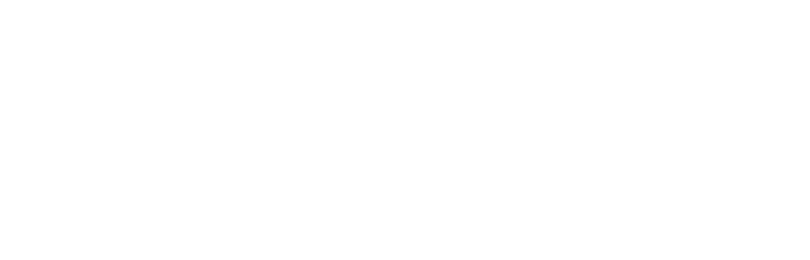
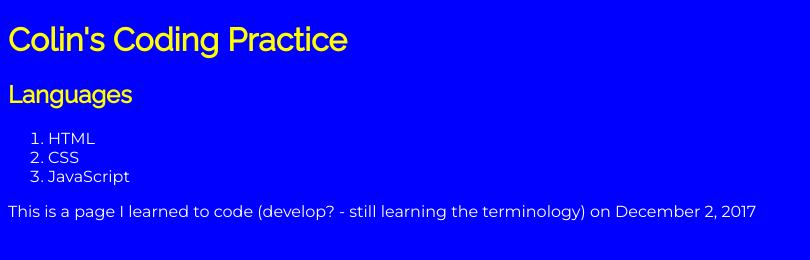
Before and after one commit to colinmartin13/Code-Testing, a plain HTML site: page index.html in a window 1280 px wide. Shown: the whole page, without its empty margins (0-810 px from the left). Drawn offline with Linux system fonts and the light colour scheme.

Commit message:
updated index.html

```diff
--- /dev/null
+++ b/ColinsCodingPractice.css
@@ -0,0 +1,14 @@
+body {
+  background-color: blue;
+}
+
+h1, h2, h3, h4, h5, h6 {
+  color: yellow;
+  font-family: 'Raleway', sans-serif;
+
+}
+p, ul, li {
+  color: white;
+  font-family: 'Montserrat', sans-serif;
+
+}
--- a/index.html
+++ b/index.html
@@ -2,9 +2,19 @@
 <html>
   <head>
     <meta charset="utf-8">
-    <title></title>
+    <title>Colin's Coding Practice</title>
+    <link rel="stylesheet" href="colinscodingpractice.css">
+    <link href="https://fonts.googleapis.com/css?family=Montserrat|Open+Sans+Condensed:300|Raleway|Roboto+Condensed" rel="stylesheet">
   </head>
   <body>
+    <h1>Colin's Coding Practice</h1>
+    <h2>Languages</h2>
+      <ol>
+        <li>HTML</li>
+        <li>CSS</li>
+        <li>JavaScript</li>
+      </ol>
+    <p>This is a page I learned to code (develop? - still learning the terminology) on December 2, 2017</p>
 
   </body>
 </html>
```
